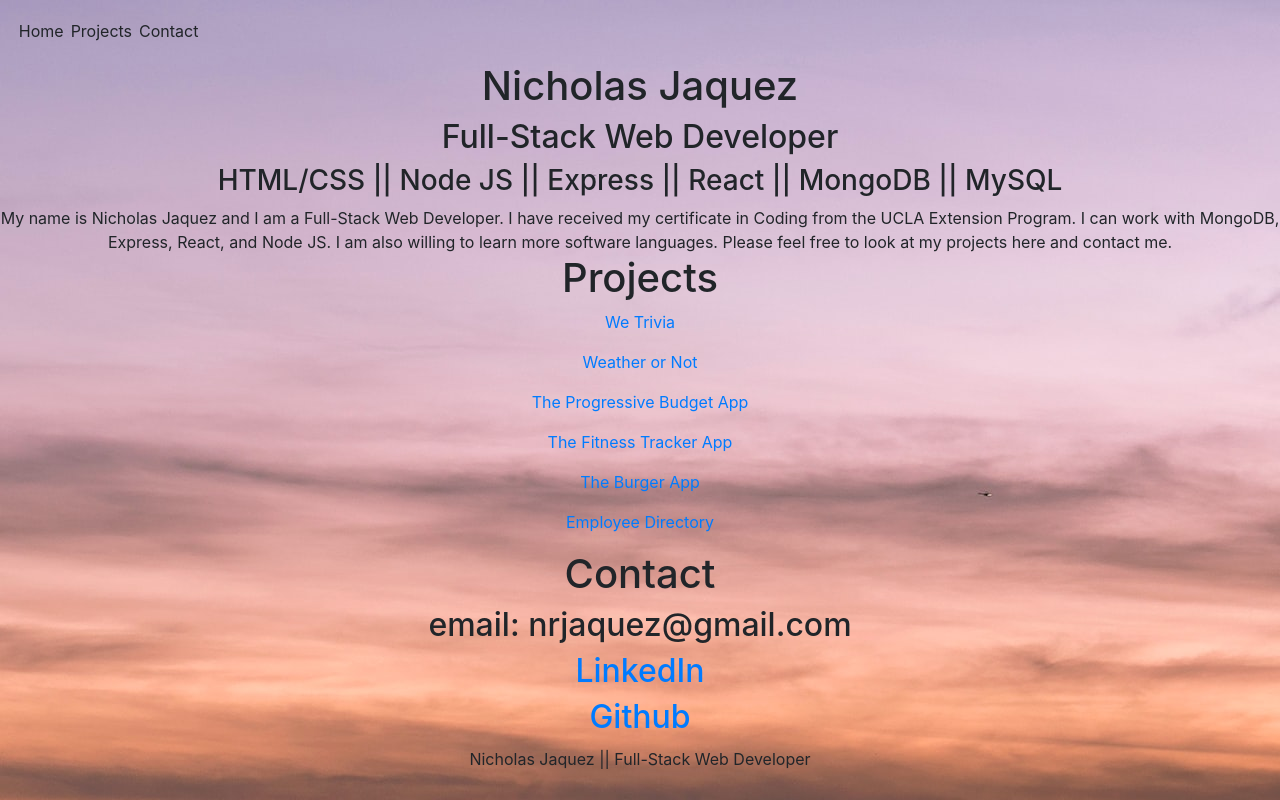
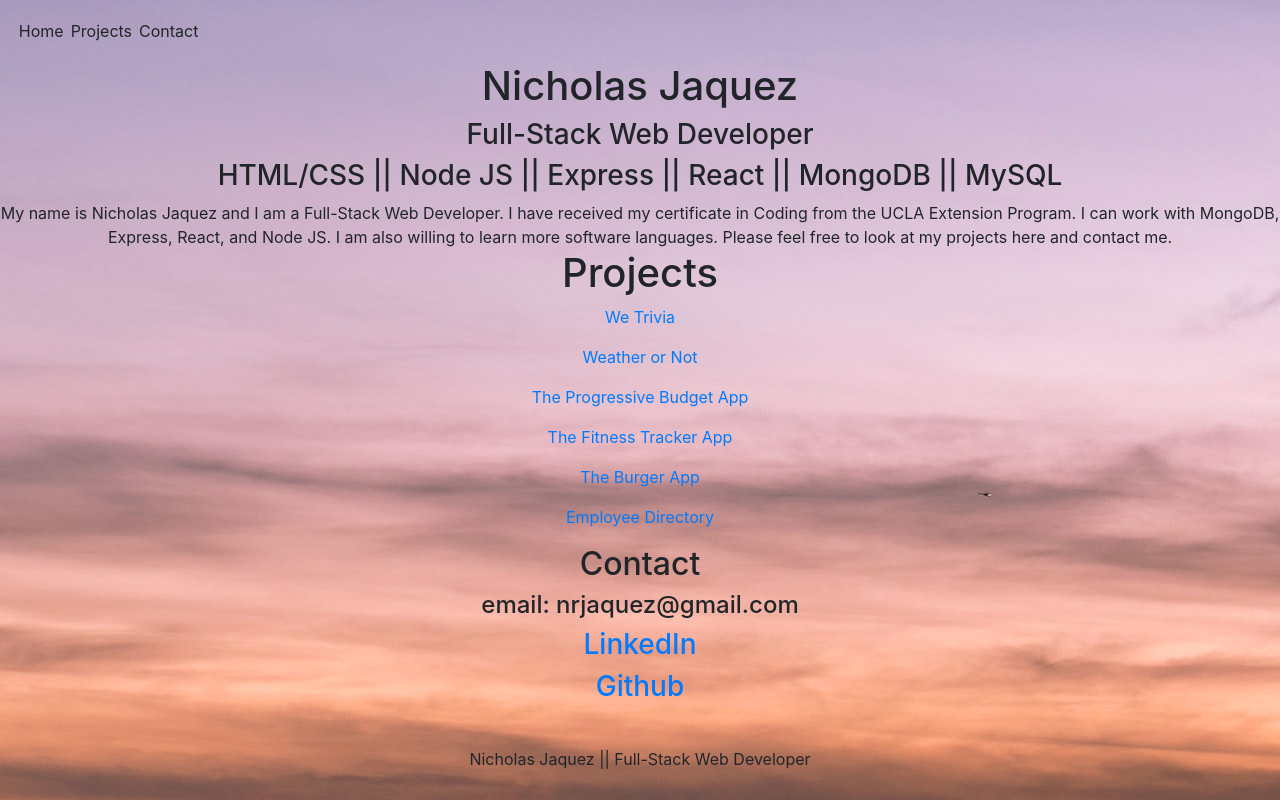
Before and after one commit to nickrayj45/NicholasJaquezReactPortfolio, a React (Create React App) app in the folder portfolio/: page / in a window 1280 px wide. Built offline with nearby package versions, Linux system fonts and the light colour scheme.

Commit message:
attempt to fix footer

```diff
--- a/portfolio/src/components/Contact/contact.js
+++ b/portfolio/src/components/Contact/contact.js
@@ -3,18 +3,18 @@ import React from "react";
 function Contact(){
     return (
         <div className="contact">
-            <h1>
+            <h2>
                 Contact
-            </h1>
-            <h2>
+            </h2>
+            <h4>
                 email: nrjaquez@gmail.com
-            </h2>
-            <h2>
+            </h4>
+            <h3>
                 <a href="https://www.linkedin.com/in/nicholas-jaquez-564b9040/">LinkedIn</a>
-            </h2>
-            <h2>
+            </h3>
+            <h3>
                 <a href="https://github.com/nickrayj45">Github</a>
-            </h2>
+            </h3>
         </div>
     )
 }
--- a/portfolio/src/components/HomePage/homePage.js
+++ b/portfolio/src/components/HomePage/homePage.js
@@ -6,7 +6,7 @@ function homePage() {
   return (
     <div className="homePage">
       <h1>Nicholas Jaquez</h1>
-      <h2>Full-Stack Web Developer</h2>
+      <h3>Full-Stack Web Developer</h3>
       <h3>HTML/CSS || Node JS || Express || React || MongoDB || MySQL</h3>
 
 
--- a/portfolio/src/components/Projects/projects.js
+++ b/portfolio/src/components/Projects/projects.js
@@ -12,22 +12,9 @@ function Resume(){
                 <p><a href="https://github.com/mchisem/Weather-or-Not">Weather or Not</a></p>
                 <p><a href="https://stark-sands-40022.herokuapp.com/">The Progressive Budget App</a></p>
                 <p><a href="https://stark-forest-71498.herokuapp.com/?id=5eade51e1a393f0017ed331b">The Fitness Tracker App</a></p>
-                <p><a href="https://stark-forest-71498.herokuapp.com/?id=5eade51e1a393f0017ed331b">The Burger App</a></p>
+                <p><a href="https://frozen-cove-72055.herokuapp.com/burgers">The Burger App</a></p>
                 <p><a href="https://polar-spire-92196.herokuapp.com/">Employee Directory</a></p>
             </div>
-            {/* <tr>
-
-                <td>
-                    The Weather App
-                </td>
-                <td>
-                    The Burger App
-                </td>
-                <td>
-                    Note Taker
-                </td>
-
-            </tr> */}
         </div>
     )
 }
```
